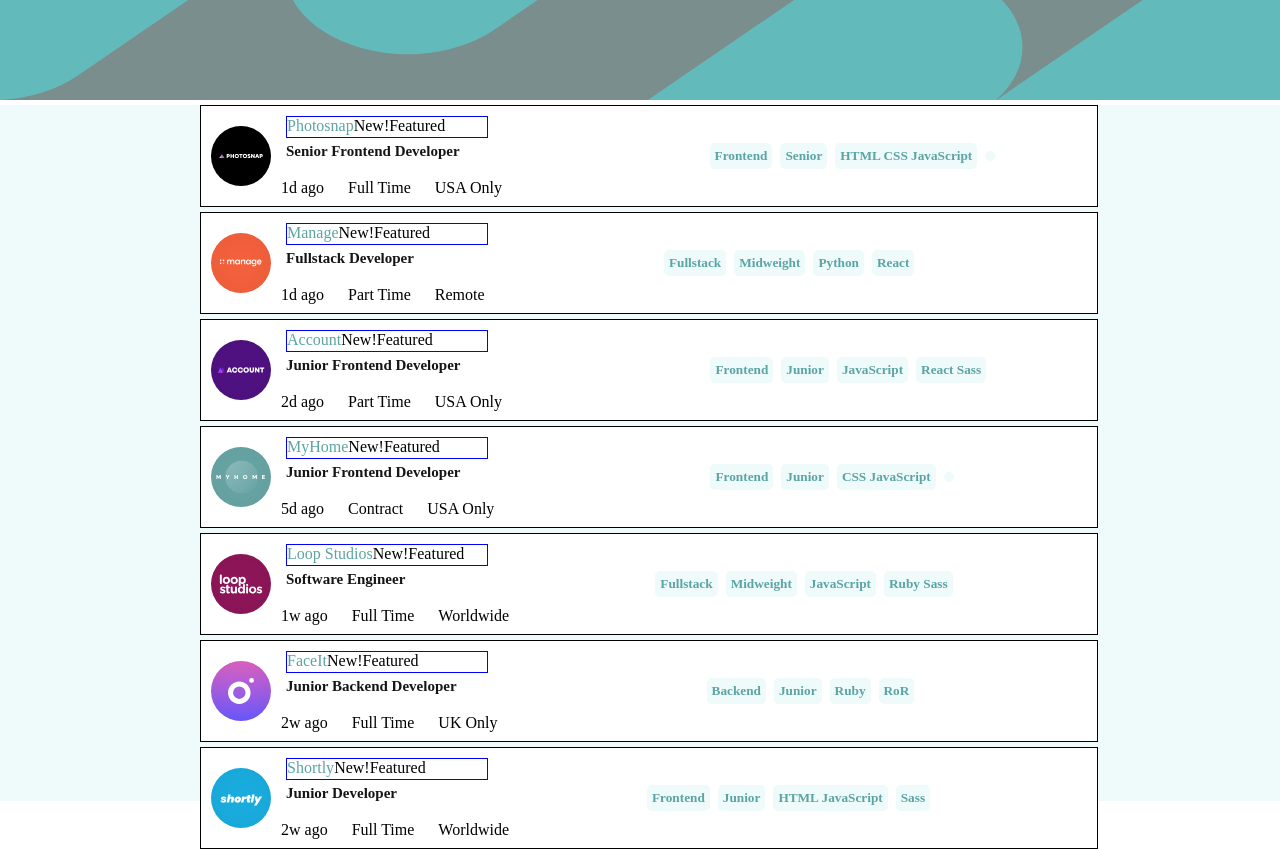
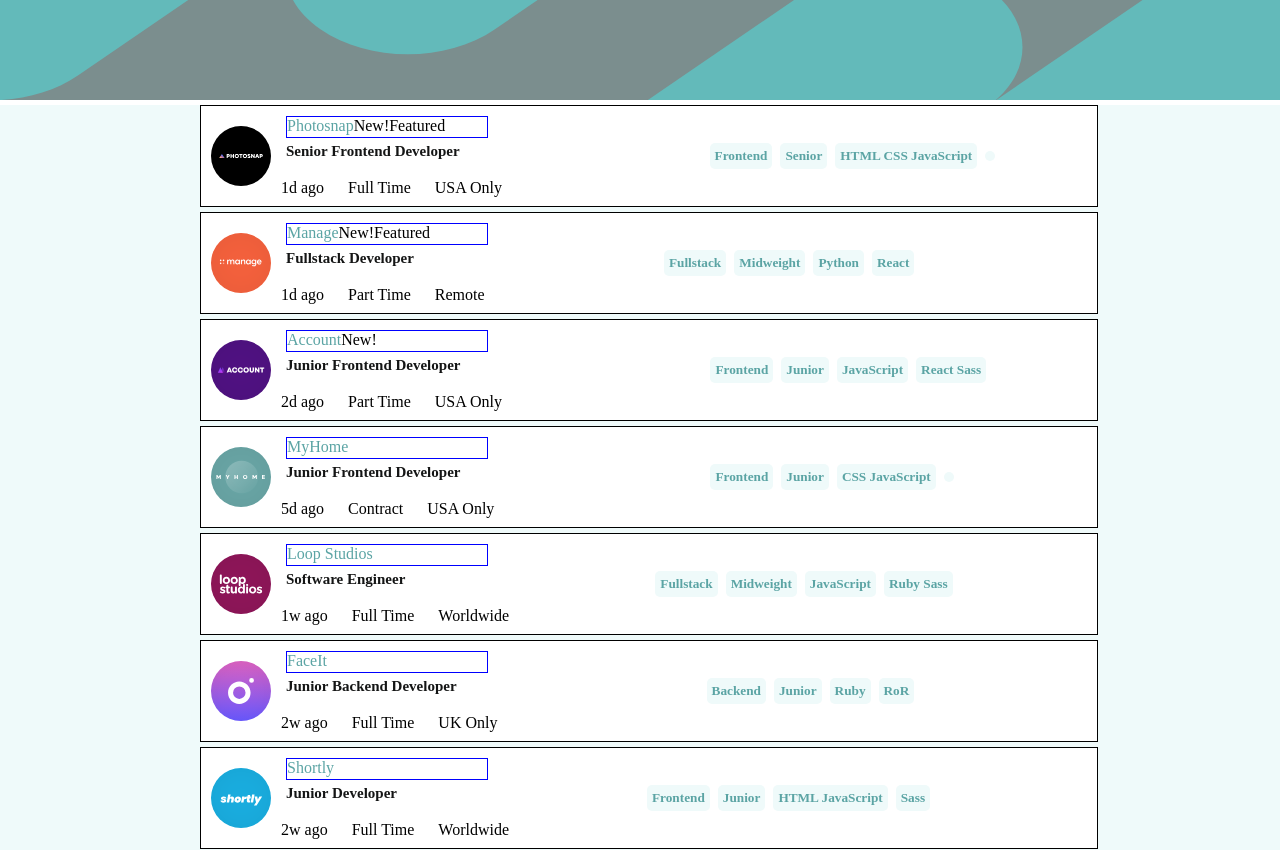
Before and after one commit to MuneneCalvin/Static-Job-Listing, a React (Vite) app: page / in a window 1280 px wide. Shown: the top 850 px of the page. Built offline with nearby package versions, Linux system fonts and the light colour scheme.

Commit message:
featured displayed

```diff
--- a/src/components/Profile.jsx
+++ b/src/components/Profile.jsx
@@ -14,10 +14,10 @@
                 <div className='top'>
                   <h4 className="companyName">{company}</h4>
                     <p className="current">{
-                      {current} ? <p className="current">New!</p> : null
+                      current && <p className="current">New!</p>
                     }</p>
                     <p className="featured">{
-                    {featured} ? <p className="featured">Featured</p> : null
+                    featured && <p className="featured">Featured</p>
                     }</p>
                 </div>
 
--- a/src/pages/Main.css
+++ b/src/pages/Main.css
@@ -1,4 +1,4 @@
 #container{
     background-color: hsl(180, 52%, 96%);
-    height: 87vh;
+
 }
```
